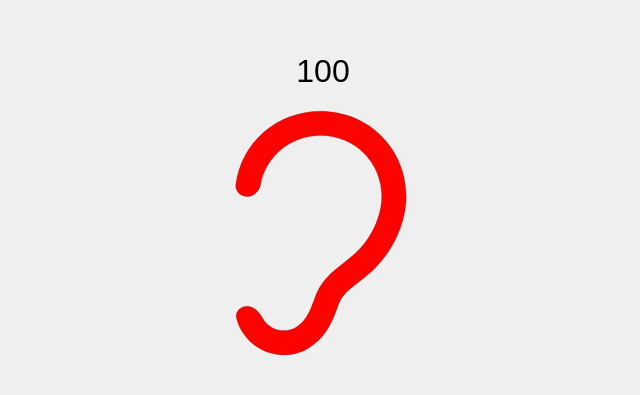
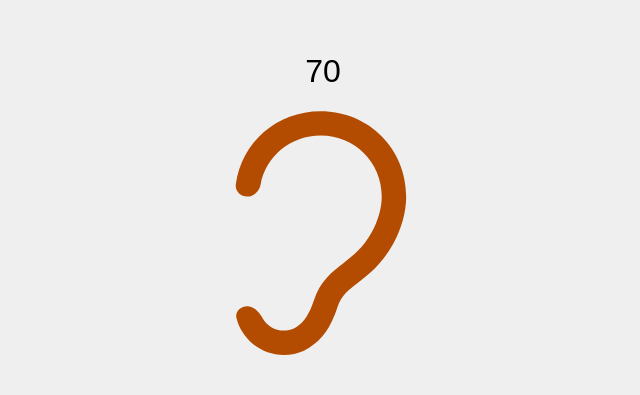
Before and after one commit to lucswinkels/griponsound-ear-poc, a plain HTML site: page index.html in a window 1280 px wide. Shown: the part 193-588 px from the top of the page, without its empty margins (317-957 px from the left). Drawn offline with Linux system fonts and the light colour scheme.

Commit message:
fix svg fill color syncing with value

```diff
--- a/index.html
+++ b/index.html
@@ -8,7 +8,7 @@
     <script src="script.js" defer></script>
   </head>
   <body>
-    <div id="value"></div>
+    <div id="value">0</div>
     <svg
       id="ear"
       width="177"
@@ -17,10 +17,10 @@
       fill="none"
       xmlns="http://www.w3.org/2000/svg"
     >
+      <!-- Outline Path -->
       <path
-        id="earPath"
+        id="outlinePath"
         d="M50.5714 226.8C54.2378 226.8 57.6514 226.044 60.18 224.91C69.1564 220.248 75.4779 213.822 81.7993 194.922C88.2472 175.266 100.384 166.068 112.016 157.122C122.004 149.436 132.371 141.498 141.347 125.244C148.048 113.148 151.714 99.918 151.714 88.2C151.714 52.92 123.9 25.2 88.5 25.2C57.4291 25.2 32.2021 46.5547 26.4966 75.6327C25.1522 82.4845 19.6253 88.2 12.6428 88.2V88.2C5.66039 88.2 -0.0943412 82.5079 0.856024 75.5904C6.80778 32.2691 43.1187 0 88.5 0C138.186 0 177 38.682 177 88.2C177 104.076 172.196 121.59 163.472 137.34C151.967 158.13 138.439 168.588 127.44 177.03C117.199 184.842 109.866 190.512 105.821 202.86C98.235 225.792 88.5 238.644 71.3057 247.59C64.8579 250.488 57.7778 252 50.5714 252C26.9653 252 7.14953 235.901 1.56933 214.113C-0.163074 207.349 5.66039 201.6 12.6428 201.6V201.6C19.6253 201.6 25.0329 207.604 28.4177 213.711C32.7328 221.497 41.0608 226.8 50.5714 226.8Z"
-        fill="none"
       />
     </svg>
   </body>
--- a/script.js
+++ b/script.js
@@ -1,32 +1,23 @@
-function updateFillColor(value) {
-  const earPath = document.querySelector("#ear path");
+// Function to update the value and fill color
+function updateValueAndFill() {
+  const outlinePath = document.getElementById("outlinePath");
+  const valueElement = document.getElementById("value");
 
-  // Set the fill color based on the value
-  const red = Math.min(255, Math.round((value / 100) * 255));
-  const green = Math.min(255, Math.round(((100 - value) / 100) * 255));
+  function updateFill(value) {
+    const percentage = value / 100;
+    const fillColor = `rgb(${Math.round(255 * percentage)}, ${
+      255 - Math.round(255 * percentage)
+    }, 0)`;
+    outlinePath.style.fill = fillColor;
+  }
 
-  earPath.setAttribute("fill", `rgb(${red}, ${green}, 0)`);
+  // Update the value and fill color periodically
+  setInterval(function () {
+    const randomValue = Math.floor(Math.random() * 101);
+    valueElement.innerHTML = randomValue;
+    updateFill(randomValue);
+  }, 1000); // Change every second
 }
 
-function graduallyChangeFillColor() {
-  const valueDiv = document.getElementById("value");
-  let value = 1;
-  function changeColor() {
-    updateFillColor(value);
-
-    // Increase the value
-    value++;
-    valueDiv.innerHTML = value;
-    // Exit the loop if the value reaches 100
-    if (value <= 99) {
-      // Call the function recursively with a delay
-      setTimeout(changeColor, 50);
-    }
-  }
-
-  // Start the loop
-  changeColor();
-}
-
-// Call the function to gradually change the fill color
-graduallyChangeFillColor();
+// Call the function to update the value and fill color
+updateValueAndFill();
--- a/style.css
+++ b/style.css
@@ -18,7 +18,10 @@ body {
   margin-bottom: 20px;
 }
 
-svg#ear path#earPath {
-  stroke-width: 1px;
-  stroke: rgba(0, 0, 0, 0.2);
+#ear {
+  position: relative;
 }
+
+#outlinePath {
+  fill: #ff0000; /* Initial color (red) */
+}
```
